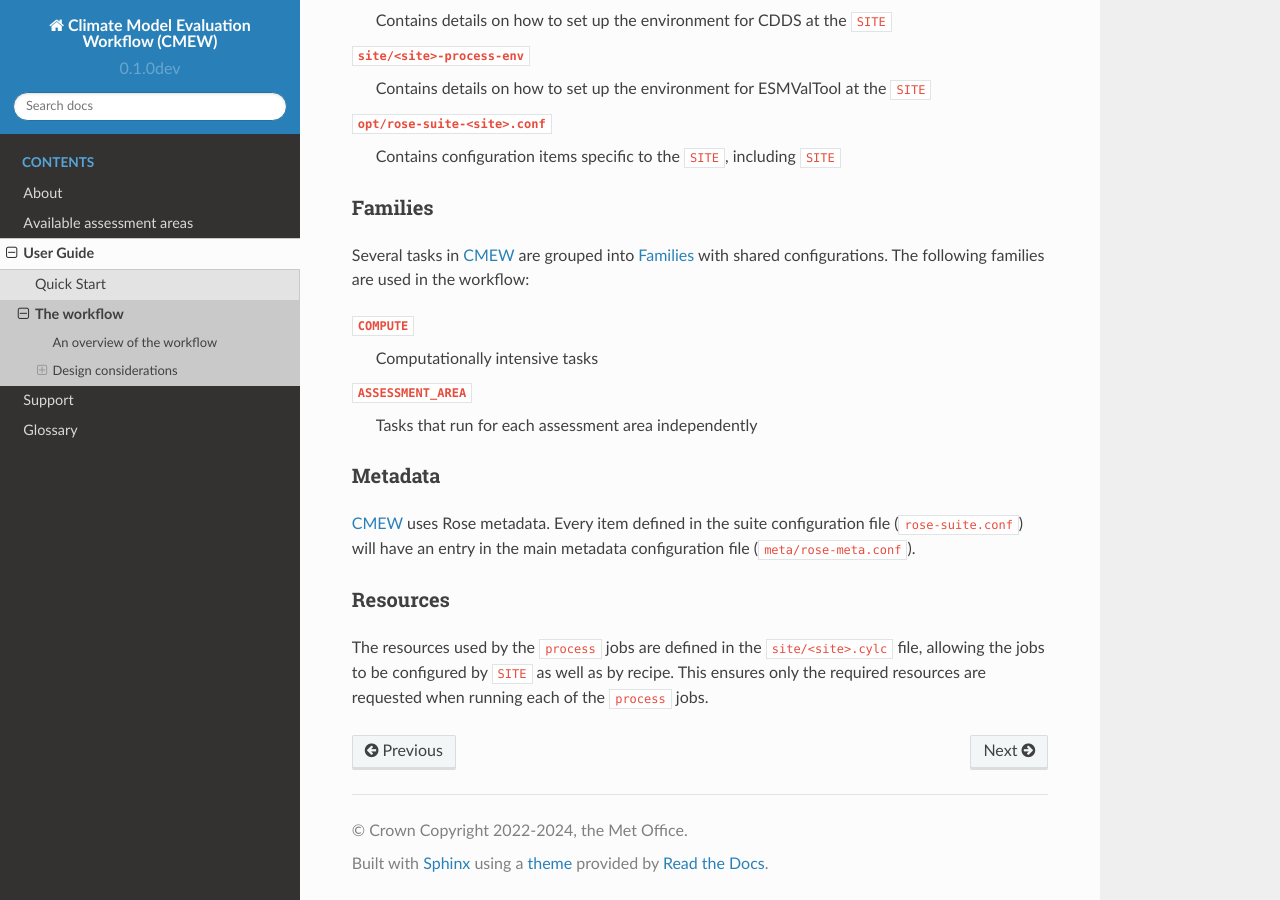
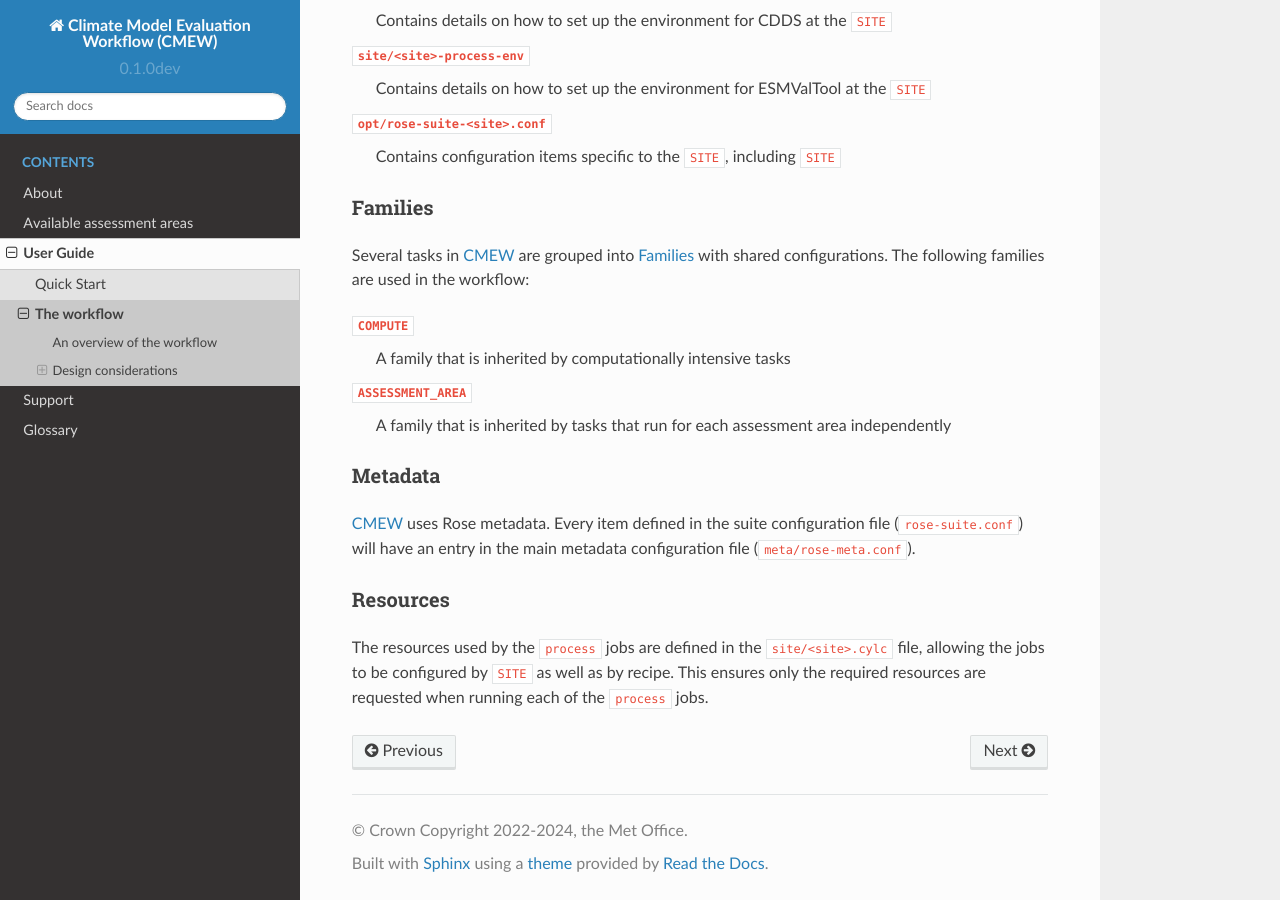
Before and after one commit to MetOffice/CMEW, a Sphinx documentation site: the page built from doc/source/user_guide/workflow.rst, in a window 1280 px wide and 900 px high, scrolled down 1745 px. Built offline with Sphinx 7.4.7 and the Read the Docs theme 2.0.0, drawn with Linux system fonts in a browser that asks for light colours.

Commit message:
#131: added more documentation description to the families

```diff
--- a/doc/source/user_guide/workflow.rst
+++ b/doc/source/user_guide/workflow.rst
@@ -113,10 +113,11 @@ Several tasks in |CMEW| are grouped into `Families`_ with shared configurations.
 The following families are used in the workflow:
 
 ``COMPUTE``
-  Computationally intensive tasks
+  A family that is inherited by computationally intensive tasks
 
 ``ASSESSMENT_AREA``
-  Tasks that run for each assessment area independently
+  A family that is inherited by tasks that run
+  for each assessment area independently
 
 Metadata
 ~~~~~~~~
```
